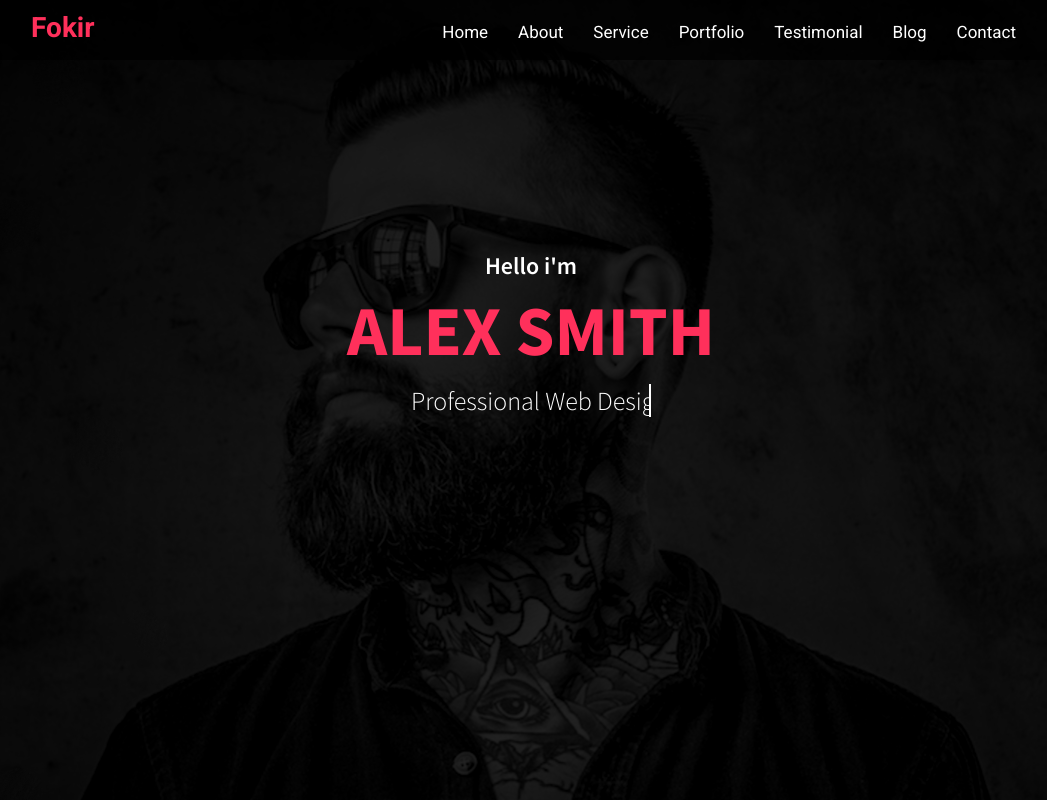
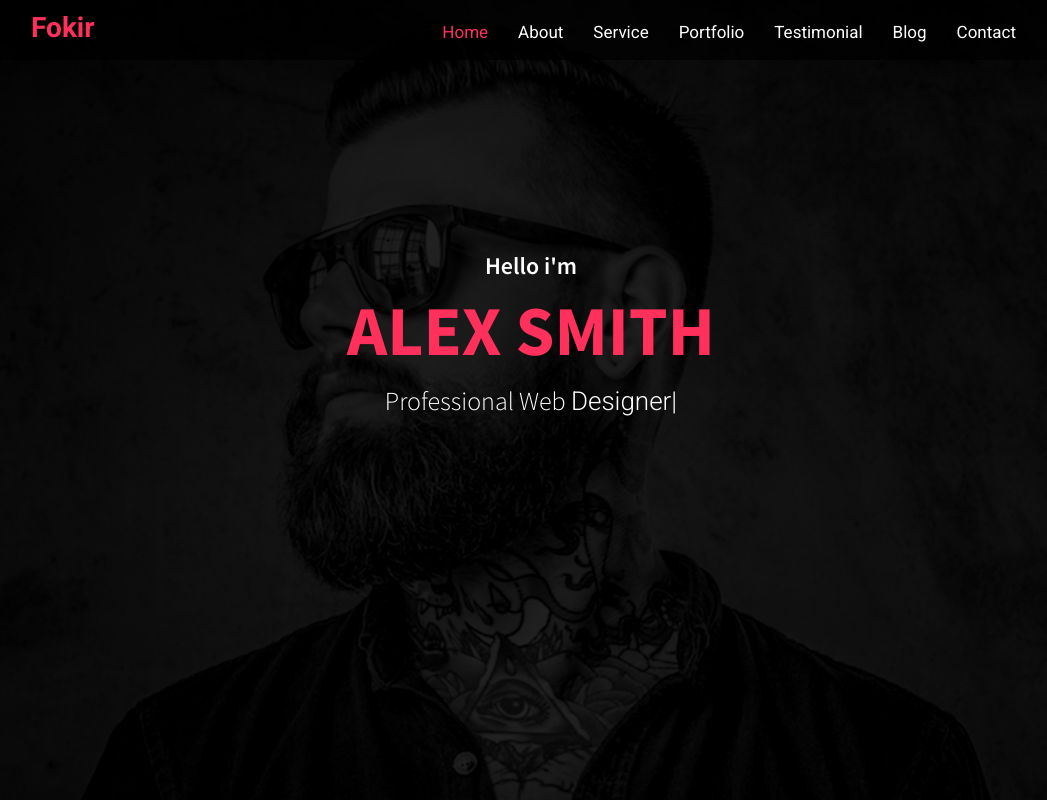
Before and after one commit to aboAbdelhay/fokir, a plain HTML site: page index.html in a window 1280 px wide. Shown: the top 800 px of the page, without its empty margins (109-1156 px from the left). Drawn offline with nearby package versions, Linux system fonts and the light colour scheme.

Commit message:
four commit

```diff
--- a/css/style.css
+++ b/css/style.css
@@ -21,7 +21,6 @@ html {
 }
 body {
   font-family: "Roboto", sans-serif;
-  height: 5000px;
 }
 h1,
 h2,
@@ -87,6 +86,9 @@ ul li {
   background-color: rgb(255, 48, 91);
   margin: 0 auto;
 }
+.active{
+  color: rgb(255, 48, 91);
+}
 /* end component */
 /* start navbar */
 .navbar {
@@ -142,15 +144,16 @@ ul li {
   font-size: 70px;
   font-weight: 700;
 }
-.home .home-info h4 {
-  color: rgb(255, 255, 255);
+.home .home-info h4,
+span {
+  color: rgb(255, 255, 255) !important;
   font-size: 26px;
   font-weight: 300;
-  margin: auto;
-  width: 300px;
-  white-space: nowrap;
-  overflow: hidden;
-  animation: move-right 1s linear 0.5s infinite alternate;
+  /* margin: auto; */
+  /* overflow: hidden; */
+  /* white-space: nowrap; */
+  /* width: 300px; */
+  /* animation: move-right 1s linear 0.5s infinite alternate; */
   /* animation-play-state: paused;  */
   /* animation-name: move-right; */
   /* animation-duration: 1s; */
@@ -158,16 +161,16 @@ ul li {
   /* animation-delay: 3s; */
   /* animation-iteration-count: infinite; */
   /* animation-direction: alternate; */
-  border-right: 2px solid white;
+  /* border-right: 2px solid white; */
 }
-@keyframes move-right {
+/* @keyframes move-right {
   from {
     width: 300px;
   }
   to {
     width: 180px;
   }
-}
+} */
 
 /* end home */
 /* start about */
--- a/index.html
+++ b/index.html
@@ -7,8 +7,9 @@
       href="https://fonts.googleapis.com/css?family=Source+Sans+Pro:300,400,600,700,800|Roboto:300,400,500,700"
       rel="stylesheet"
     />
+    <link rel="stylesheet" href="css/all.css" />
     <link rel="stylesheet" href="css/style.css" />
-    <link rel="stylesheet" href="css/all.css" />
+    <script src="https://unpkg.com/typed.js@2.1.0/dist/typed.umd.js"></script>
   </head>
   <body>
     <!-- start navbar -->
@@ -17,7 +18,7 @@
         <div class="navbar-logo"><a href="#home">Fokir</a></div>
         <div class="navbar-link">
           <ul>
-            <li><a href="#home">Home</a></li>
+            <li class="active"><a href="#home">Home</a></li>
             <li><a href="#about">About</a></li>
             <li><a href="#service">Service</a></li>
             <li><a href="#portfolio">Portfolio</a></li>
@@ -37,8 +38,10 @@
           <div class="home-info">
             <h3>Hello i'm</h3>
             <h1>ALEX SMITH</h1>
-            <h4>Professional Web Designer</h4>
-          </div>
+            <!-- <h4>Professional Web Designer</h4> -->
+          <h4>Professional Web <span id="element"></span> </h4>
+
+          </di>
         </div>
       </div>
     </div>
@@ -411,5 +414,18 @@
       </div>
     </div>
     <!-- end footer -->
+    <!-- start javascript -->
+    <script>
+      var typed = new Typed(
+   "#element",
+   {
+     strings: [" Designer ", " Developer "],
+     typeSpeed: 90,
+     loop: true // Add this option to loop the animation infinitely
+   }
+ );
+
+     </script>
+      <!-- end javascript -->
   </body>
 </html>
```
